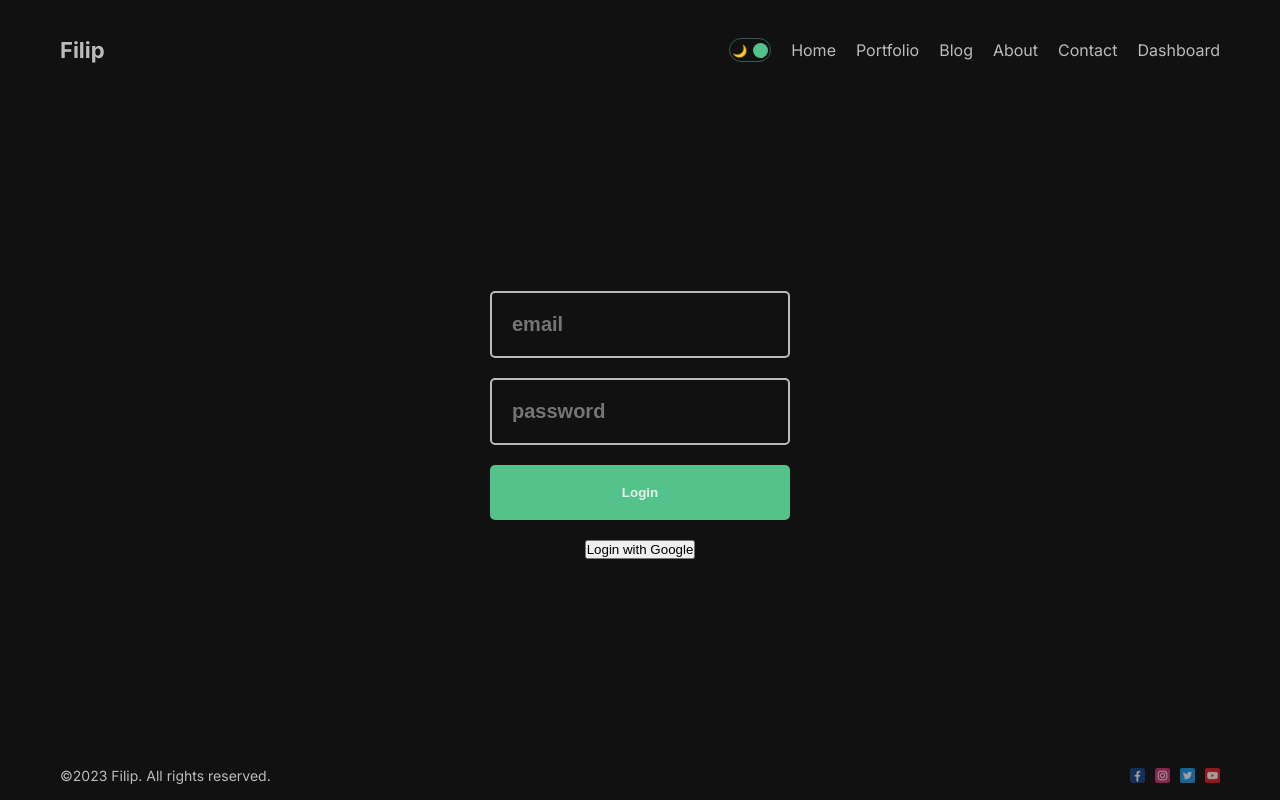
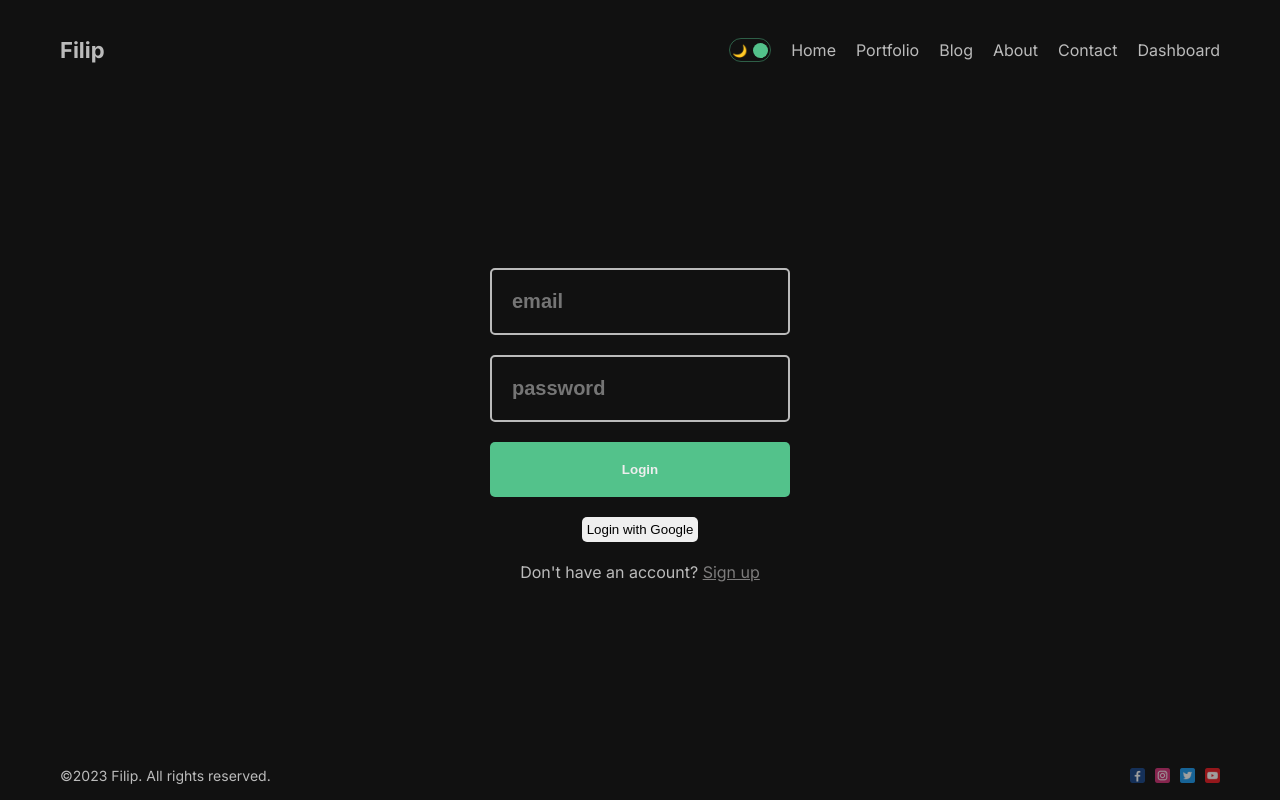
Before and after one commit to filipzlatojevic/full-stack-react-next.js, a Next.js app: page /dashboard/login in a window 1280 px wide. Built offline with nearby package versions, Linux system fonts and the light colour scheme; no server answers.

Commit message:
style changes

```diff
--- a/src/app/dashboard/(auth)/login/page.jsx
+++ b/src/app/dashboard/(auth)/login/page.jsx
@@ -3,6 +3,7 @@ import React from "react";
 import styles from "./page.module.css";
 import { signIn, useSession } from "next-auth/react";
 import { useRouter } from "next/navigation";
+import Link from "next/link";
 
 const Login = () => {
   const session = useSession();
@@ -43,7 +44,15 @@ const Login = () => {
         <button className={styles.button}>Login</button>
       </form>
 
-      <button onClick={() => signIn("google")}>Login with Google</button>
+      <button onClick={() => signIn("google")} className={styles.google}>
+        Login with Google
+      </button>
+      <div>
+        Don&apos;t have an account?{" "}
+        <Link className={styles.link} href="/dashboard/register">
+          Sign up
+        </Link>
+      </div>
     </div>
   );
 };
--- a/src/app/dashboard/(auth)/login/page.module.css
+++ b/src/app/dashboard/(auth)/login/page.module.css
@@ -5,11 +5,11 @@
   gap: 20px;
 }
 
-.title{
+.title {
   color: #bbb;
 }
 
-.subtitle{
+.subtitle {
   font-size: 20px;
   margin-bottom: 30px;
   color: #bbb;
@@ -62,9 +62,8 @@
 }
 
 .google {
-  background-color: rgba(228, 97, 50, 0.72);
+  padding: 5px;
+  border-radius: 5px;
+  border: none;
+  cursor: pointer;
 }
-
-.google:hover {
-  background-color: rgba(228, 97, 50, 0.803);
-}
--- a/src/components/navbar/navbar.module.css
+++ b/src/components/navbar/navbar.module.css
@@ -16,6 +16,10 @@
   gap: 20px;
 }
 
+.links a:hover {
+  color: #53c28b;
+}
+
 .logout {
   padding: 5px;
   border: none;
```
Also changed, not shown: src/app/dashboard/page.jsx (+1 -28 lines).
